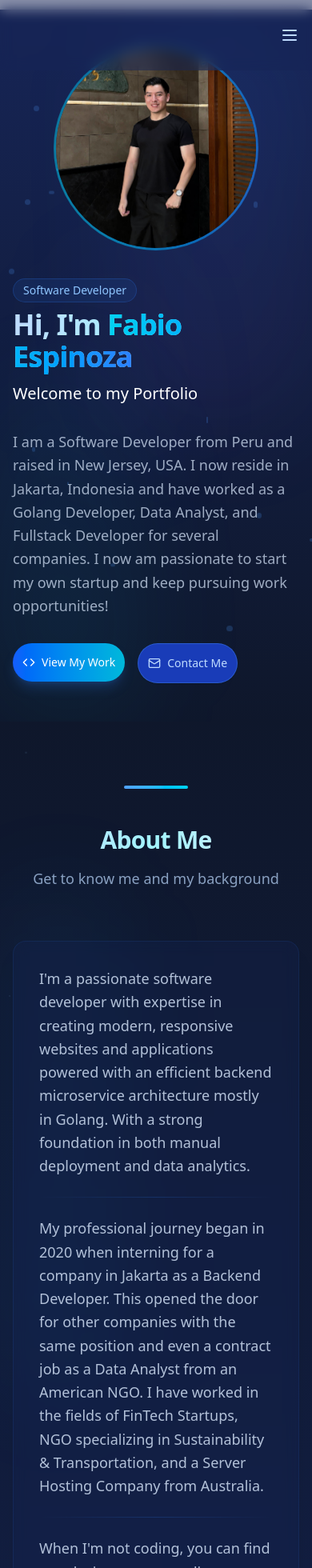
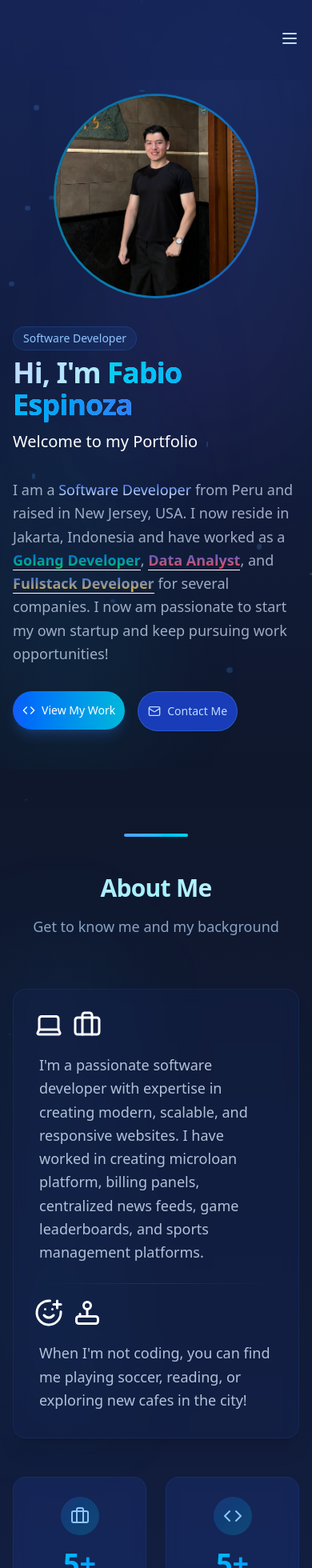
Before and after one commit to FabioSebs/Portfolio, a Next.js app: page / in a window 390 px wide. Shown: the top 1960 px of the page at 80% size. Built offline with nearby package versions, Linux system fonts and the light colour scheme.

Commit message:
navbar fix and other fixes

```diff
--- a/app/components/about.tsx
+++ b/app/components/about.tsx
@@ -1,4 +1,5 @@
-import { BookOpenIcon, BriefcaseIcon, CodeIcon, GraduationCapIcon } from "lucide-react"
+import { BookOpenIcon, BriefcaseIcon, CodeIcon, GraduationCapIcon, SmilePlus } from "lucide-react"
+import { Laptop, Briefcase, LucideSmilePlus, Joystick } from "lucide-react"
 
 export default function About() {
   return (
@@ -46,22 +47,16 @@ export default function About() {
 
         <div className="grid md:grid-cols-2 gap-12 items-center">
           <div className="space-y-6 animate-slide-up backdrop-blur-sm bg-blue-950/30 p-8 rounded-2xl border border-blue-500/10 shadow-xl">
+            <span className="flex gap-3"><Laptop className="text-white scale-150 mr-3"/> <Briefcase  className="text-white scale-150"/></span>
+
             <p className="text-lg text-blue-100/80 leading-relaxed">
-              I&apos;m a passionate software developer with expertise in creating modern, responsive websites and
-              applications powered with an efficient backend microservice architecture mostly in Golang. With a strong
-              foundation in both manual deployment and data analytics.
+              I&apos;m a passionate software developer with expertise in creating modern, scalable, and responsive websites. I have worked
+              in creating microloan platform, billing panels, centralized news feeds, game leaderboards, and sports management platforms.
             </p>
 
             <div className="w-full h-px bg-gradient-to-r from-transparent via-blue-500/20 to-transparent my-6"></div>
 
-            <p className="text-lg text-blue-100/80 leading-relaxed">
-              My professional journey began in 2020 when interning for a company in Jakarta as a Backend Developer. This
-              opened the door for other companies with the same position and even a contract job as a Data Analyst from
-              an American NGO. I have worked in the fields of FinTech Startups, NGO specializing in Sustainability &
-              Transportation, and a Server Hosting Company from Australia.
-            </p>
-
-            <div className="w-full h-px bg-gradient-to-r from-transparent via-blue-500/20 to-transparent my-6"></div>
+            <span className="flex gap-3"><SmilePlus className="text-white scale-150 mr-3"/> <Joystick  className="text-white scale-150"/></span>
 
             <p className="text-lg text-blue-100/80 leading-relaxed">
               When I&apos;m not coding, you can find me playing soccer, reading, or exploring new cafes in the city!
@@ -115,10 +110,19 @@ export default function About() {
               "Docker",
               "AWS",
               "Git",
+              "NGINX",
+              "Pulumi",
+              "GCP",
+              "Graphana",
+              "Prometheus",
+              "Microservices",
+              "System Design",
+              "CI/CD",
+              "Project Management",
             ].map((skill, index) => (
               <div
                 key={skill}
-                className="px-4 py-2 rounded-full bg-blue-900/30 text-blue-200 border border-blue-500/20 hover:border-blue-400/40 hover:bg-blue-800/30 transition-all duration-300 animate-fade-up backdrop-blur-sm"
+                className="px-4 py-2 rounded-full bg-blue-900/30 text-blue-200 border border-blue-500/20 hover:border-blue-400/40 hover:bg-yellow-500 hover:text-black hover:cursor-default transition-all duration-300 animate-fade-up backdrop-blur-sm"
                 style={{ animationDelay: `${index * 100}ms` }}
               >
                 {skill}
--- a/app/components/hero.tsx
+++ b/app/components/hero.tsx
@@ -6,7 +6,7 @@ export default function Hero() {
   return (
     <section
       id="home"
-      className="min-h-[100vh] mt-3 flex flex-col justify-center px-4 md:px-8 lg:px-12 py-12 relative overflow-hidden bg-gradient-to-b from-blue-950 to-slate-900"
+      className="min-h-[100vh] flex flex-col justify-center px-4 md:px-8 lg:px-12 py-12 relative overflow-hidden bg-gradient-to-b from-blue-950 to-slate-900"
     >
       {/* Enhanced background elements */}
       <div className="absolute inset-0 pointer-events-none overflow-hidden">
@@ -33,7 +33,7 @@ export default function Hero() {
         </div>
       </div>
 
-      <div className="grid md:grid-cols-2 gap-8 items-center relative z-10">
+      <div className="grid md:grid-cols-2 gap-8 items-center relative z-10 mt-10">
         <div className="space-y-8 order-2 md:order-1 animate-fade-in">
           <div className="space-y-3">
             <div className="inline-block px-3 py-1 rounded-full bg-blue-500/10 border border-blue-500/20 text-blue-300 text-sm font-medium mb-2 backdrop-blur-sm">
@@ -51,8 +51,8 @@ export default function Hero() {
           </div>
 
           <p className="text-lg text-blue-100/70 max-w-md animate-text-reveal animation-delay-600 leading-relaxed">
-            I am a Software Developer from Peru and raised in New Jersey, USA. I now reside in Jakarta, Indonesia and
-            have worked as a Golang Developer, Data Analyst, and Fullstack Developer for several companies. I now am
+            I am a <span className="bg-gradient-to-t from-white to-blue-700 bg-clip-text text-transparent shadow-2xs">Software Developer </span> from Peru and raised in New Jersey, USA. I now reside in Jakarta, Indonesia and
+            have worked as a <strong><span className="bg-gradient-to-t from-green-500 to-blue-700 bg-clip-text text-transparent shadow-2xs shadow-white">Golang Developer</span></strong>, <strong><span className="bg-gradient-to-t from-red-500 to-blue-700 bg-clip-text text-transparent shadow-2xs shadow-white">Data Analyst</span></strong>, and <strong><span className="bg-gradient-to-t from-yellow-500 to-blue-700 bg-clip-text text-transparent shadow-2xs shadow-white">Fullstack Developer</span></strong> for several companies. I now am
             passionate to start my own startup and keep pursuing work opportunities!
           </p>
 
@@ -79,7 +79,7 @@ export default function Hero() {
           </div>
         </div>
 
-        <div className="flex justify-center order-1 md:order-2">
+        <div className="flex justify-center order-1 md:order-2 mt-8 md:mt-0">
           <div className="relative w-64 h-64 md:w-80 md:h-80 rounded-full overflow-hidden animate-float">
             {/* Glowing border effect */}
             <div className="absolute -inset-0.5 bg-gradient-to-r from-cyan-400 to-blue-500 rounded-full blur-sm opacity-70 animate-pulse-slow"></div>
--- a/app/components/navbar.tsx
+++ b/app/components/navbar.tsx
@@ -83,7 +83,7 @@ export default function Navbar({ activeSection }: Props) {
 
         {/* Mobile Menu Button */}
         <button
-          className="md:hidden text-blue-200 hover:text-cyan-300 transition-colors duration-300"
+          className="md:hidden mt-2 z-50 text-blue-200 hover:text-cyan-300 transition-colors duration-300"
           onClick={toggleMobileMenu}
           aria-label="Toggle menu"
         >
@@ -93,11 +93,13 @@ export default function Navbar({ activeSection }: Props) {
 
       {/* Mobile Navigation */}
       <div
-        className={`md:hidden fixed inset-0 z-40 bg-blue-950/95 backdrop-blur-lg transform transition-transform duration-300 ease-in-out ${
-          mobileMenuOpen ? "translate-x-0" : "translate-x-full"
+        className={`md:hidden relative h-3 inset-0 z-50 transform transition-transform duration-300 ease-in-out ${
+          mobileMenuOpen ? "translate-x-0 h-full" : "translate-x-full h-0"
         }`}
       >
-        <div className="flex flex-col h-full justify-center items-center space-y-8 p-8">
+        <div className={`flex flex-col h-full justify-center items-center space-y-8 p-8 bg-blue-950/90 opacity-80 transform transition-transform duration-300 ease-in-out
+                ${mobileMenuOpen ? "flex" : "hidden"}
+            `}>
           {["Home", "About", "Projects", "Contact"].map((item) => (
             <Link
               key={item}
```
